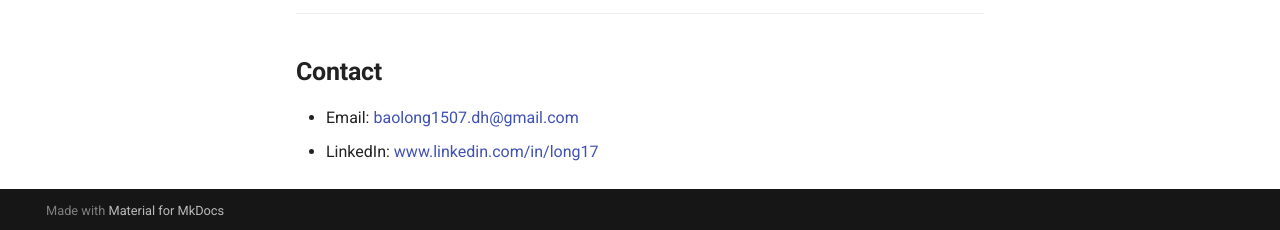
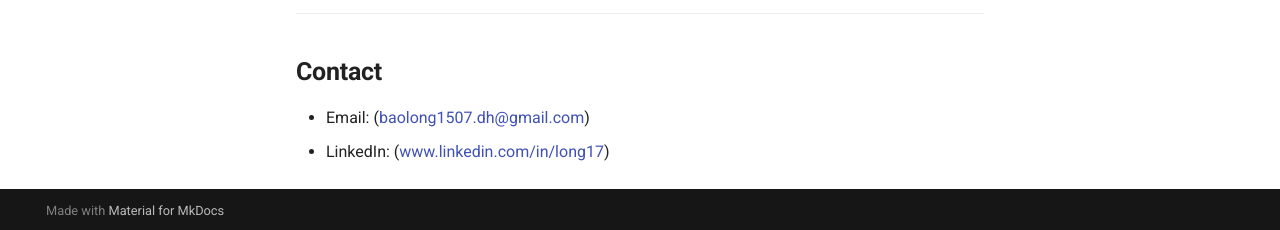
Before and after one commit to baolong1507/baolong1507, an MkDocs documentation site: the page built from docs/index.md, in a window 1280 px wide and 900 px high, scrolled down 1187 px. Shown: the part 667-897 px from the top of the window. Built offline with MkDocs 1.6.1 and Material for MkDocs 9.7.7, drawn with Linux system fonts in a browser that asks for light colours; some of the changed lines change nothing that is shown.

Commit message:
Update Academic HomePage

```diff
--- a/docs/index.md
+++ b/docs/index.md
@@ -52,5 +52,5 @@
 ---
 
 ## **Contact**
-- Email: [baolong1507.dh@gmail.com](mailto: baolong1507.dh@gmail.com)
-- LinkedIn: [www.linkedin.com/in/long17](www.linkedin.com/in/long17)
+- Email: (<a href="baolong1507.dh@gmail.com" target="_blank" rel="noopener">baolong1507.dh@gmail.com</a>)
+- LinkedIn: (<a href="www.linkedin.com/in/long17" target="_blank" rel="noopener">www.linkedin.com/in/long17</a>)
```
Also changed, not shown: site/index.html, site/search/search_index.json.
